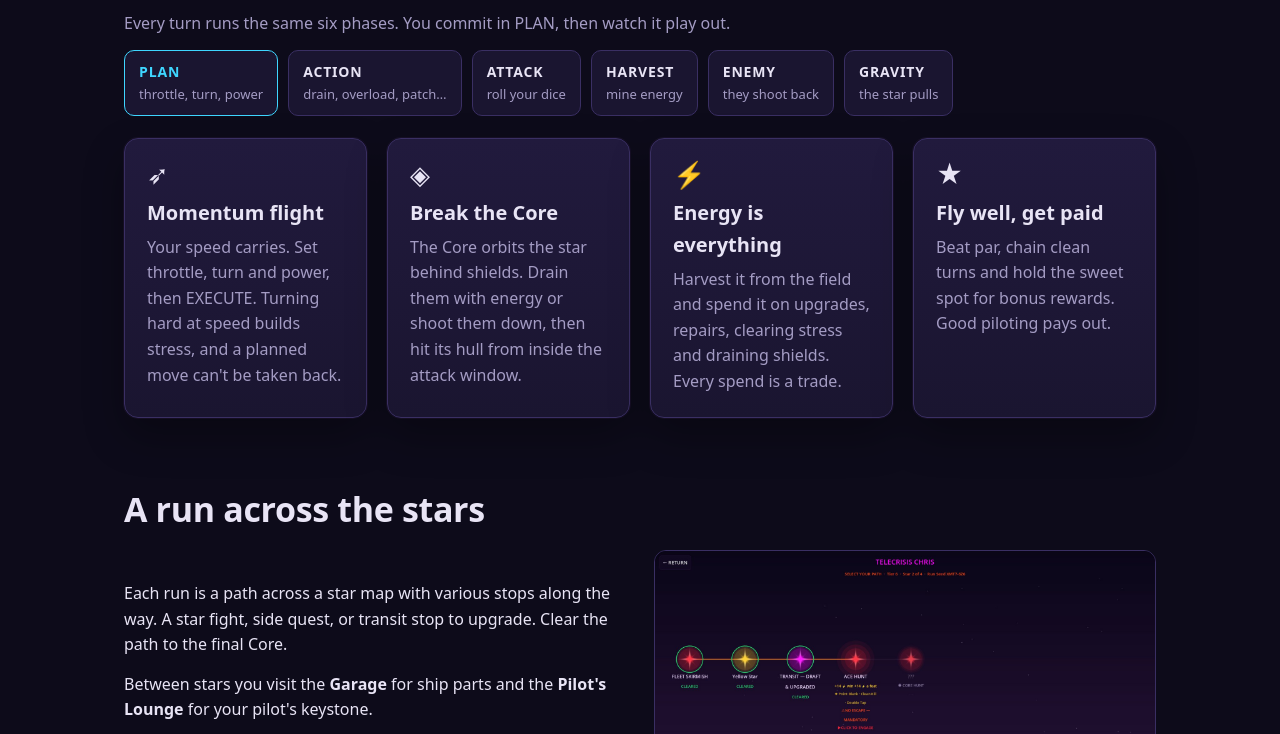
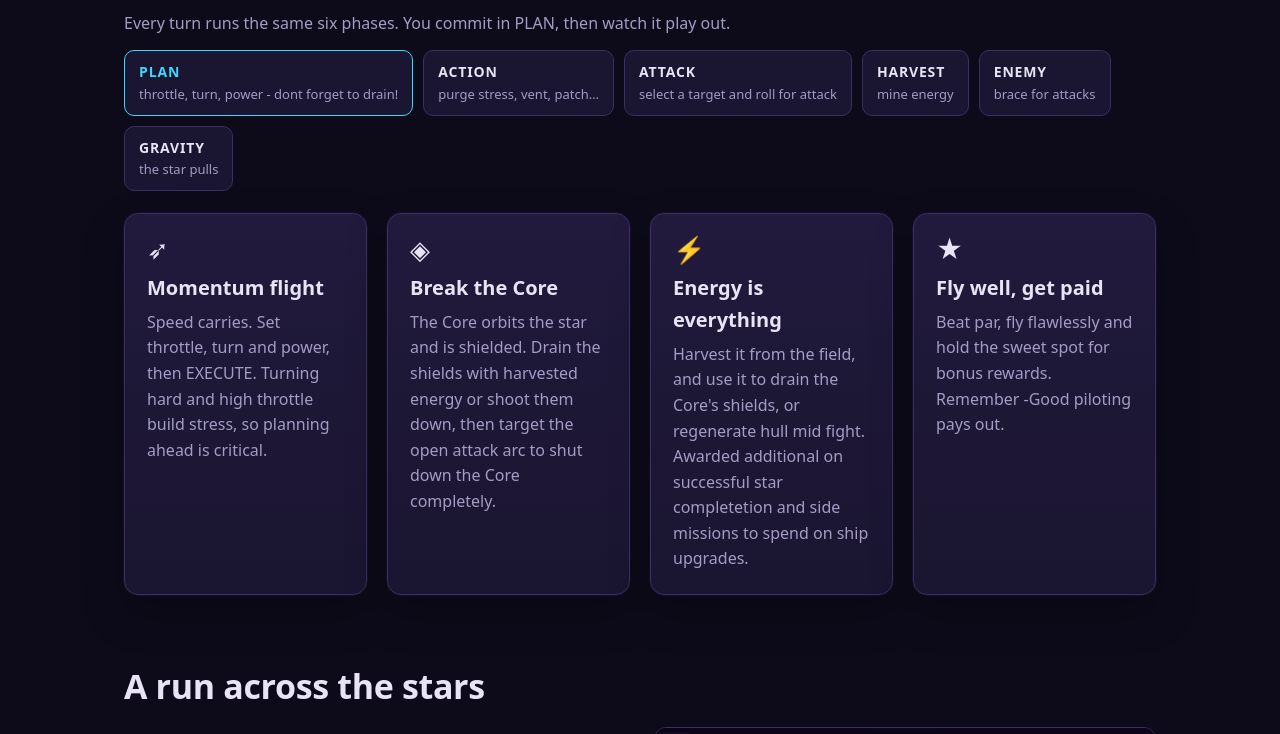
Before and after one commit to IMPACTO14/awesomesquad-site, a plain HTML site: page chris.html in a window 1280 px wide. Shown: the part 650-1384 px from the top of the page. Drawn offline with Linux system fonts and the light colour scheme.

Commit message:
Update chris.html

```diff
--- a/chris.html
+++ b/chris.html
@@ -35,18 +35,18 @@
   <h2>How a turn works</h2>
   <p class="muted">Every turn runs the same six phases. You commit in PLAN, then watch it play out.</p>
   <ol class="loop">
-    <li>PLAN<b>throttle, turn, power</b></li>
-    <li>ACTION<b>drain, overload, patch…</b></li>
-    <li>ATTACK<b>roll your dice</b></li>
+    <li>PLAN<b>throttle, turn, power - dont forget to drain!</b></li>
+    <li>ACTION<b>purge stress, vent, patch…</b></li>
+    <li>ATTACK<b>select a target and roll for attack</b></li>
     <li>HARVEST<b>mine energy</b></li>
-    <li>ENEMY<b>they shoot back</b></li>
+    <li>ENEMY<b>brace for attacks</b></li>
     <li>GRAVITY<b>the star pulls</b></li>
   </ol>
   <div class="grid four">
-    <div class="card"><span class="icon">➶</span><h3>Momentum flight</h3><p>Your speed carries. Set throttle, turn and power, then EXECUTE. Turning hard at speed builds stress, and a planned move can't be taken back.</p></div>
-    <div class="card"><span class="icon">◈</span><h3>Break the Core</h3><p>The Core orbits the star behind shields. Drain them with energy or shoot them down, then hit its hull from inside the attack window.</p></div>
-    <div class="card"><span class="icon">⚡</span><h3>Energy is everything</h3><p>Harvest it from the field and spend it on upgrades, repairs, clearing stress and draining shields. Every spend is a trade.</p></div>
-    <div class="card"><span class="icon">★</span><h3>Fly well, get paid</h3><p>Beat par, chain clean turns and hold the sweet spot for bonus rewards. Good piloting pays out.</p></div>
+    <div class="card"><span class="icon">➶</span><h3>Momentum flight</h3><p>Speed carries. Set throttle, turn and power, then EXECUTE. Turning hard and high throttle build stress, so planning ahead is critical.</p></div>
+    <div class="card"><span class="icon">◈</span><h3>Break the Core</h3><p>The Core orbits the star and is shielded. Drain the shields with harvested energy or shoot them down, then target the open attack arc to shut down the Core completely.</p></div>
+    <div class="card"><span class="icon">⚡</span><h3>Energy is everything</h3><p>Harvest it from the field, and use it to drain the Core's shields, or regenerate hull mid fight. Awarded additional on successful star completetion and side missions to spend on ship upgrades.</p></div>
+    <div class="card"><span class="icon">★</span><h3>Fly well, get paid</h3><p>Beat par, fly flawlessly and hold the sweet spot for bonus rewards. Remember -Good piloting pays out.</p></div>
   </div>
 </section>
 
@@ -65,7 +65,7 @@
     <tr><td>🌟 Yellow Star</td><td class="muted">Standard conditions. A fair fight.</td></tr>
     <tr><td>🔴 Red Dwarf</td><td class="muted">Dense field, slow flares.</td></tr>
     <tr><td>🔵 Blue Giant</td><td class="muted">Fast flares and a fast-spinning asteroid field.</td></tr>
-    <tr><td>💫 Pulsar</td><td class="muted">Rapid flares and brutal gravity.</td></tr>
+    <tr><td>💫 Pulsar</td><td class="muted">Rapid flares and brutal gravity pull.</td></tr>
   </table>
 </section>
 
@@ -94,7 +94,7 @@
   <h2>Ways to play</h2>
   <div class="grid">
     <div class="card"><h3>Solo runs</h3><p>The main campaign played alone.</p></div>
-    <div class="card"><h3>Co-op</h3><p>The campaign, designed to be played cooperatively or with a bot.</p></div>
+    <div class="card"><h3>Co-op</h3><p>The campaign, but coop or with human a bot.</p></div>
     <div class="card"><h3>PvP</h3><p>Pilot against pilot around a single star, with asteroids as cover.</p></div>
   </div>
 </section>
```
